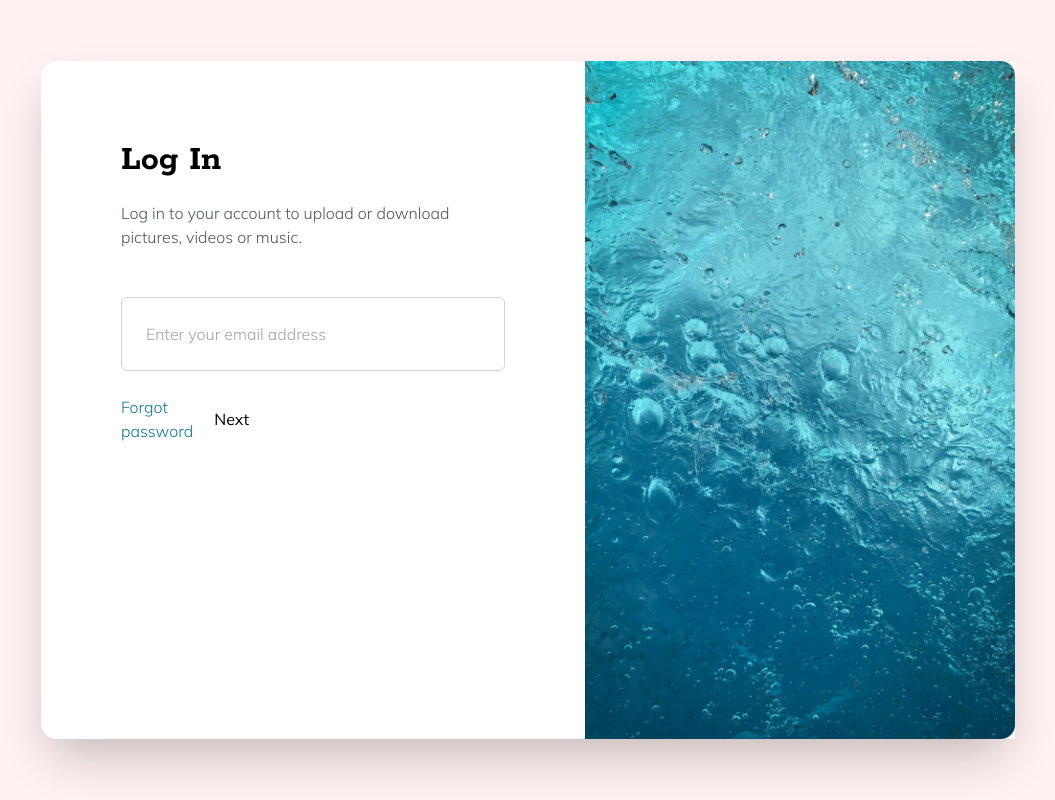
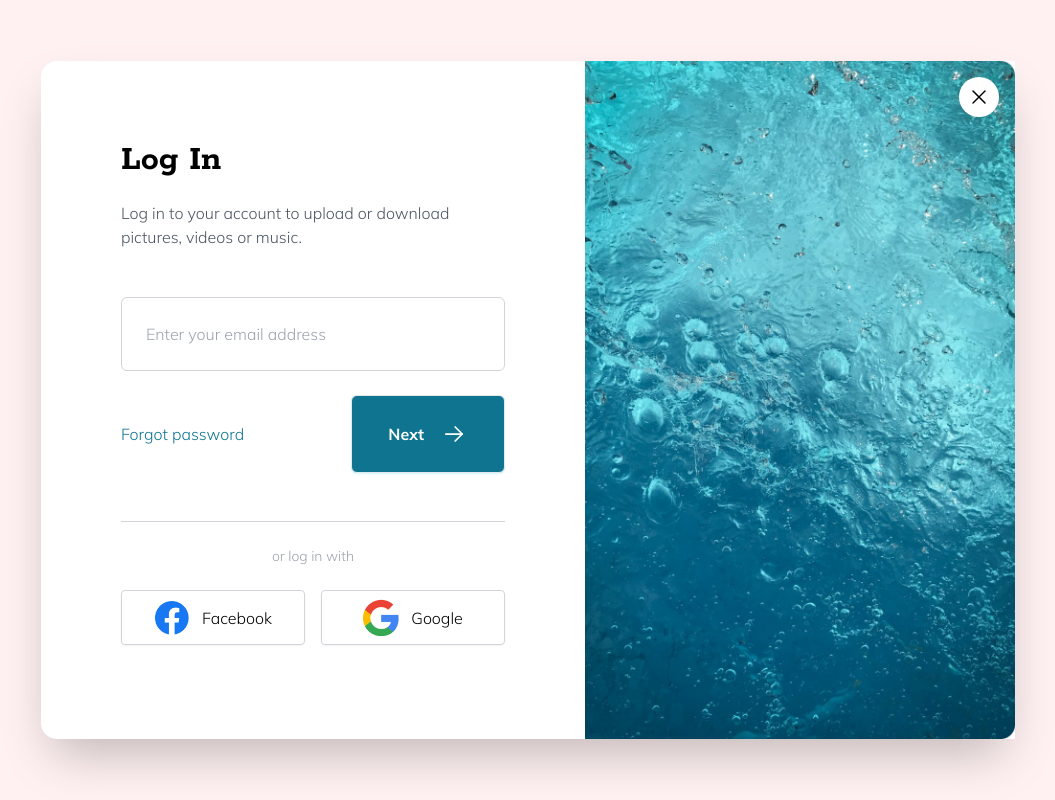
Before and after one commit to MatiurRasel/Tailwind, a plain HTML site: page mini-projects/tailwind-projects/login-modal/index.html in a window 1280 px wide. Shown: the whole page, without its empty margins (112-1167 px from the left). Drawn offline with nearby package versions, Linux system fonts and the light colour scheme.

Commit message:
added-changes

```diff
--- a/mini-projects/tailwind-projects/login-modal/index.html
+++ b/mini-projects/tailwind-projects/login-modal/index.html
@@ -48,13 +48,86 @@
                     <div class="font-thin text-cyan-700">
                         Forgot password
                     </div>
-                    <button class="w-full md:width-auto flex">
+                    <button class="w-full md:w-auto flex
+                        justify-center items-center
+                        p-6 space-x-4 font-sans font-bold text-white rounded-md
+                        shadow-lg px-9 bg-cyan-700 shadow-cyan-100
+                        hover:bg-opacity-90 shadow-sm hover:shadow-lg border
+                        transition hover:-translate-y-0.5 duration-150">
                         <span>Next</span>
+                        <svg
+                          xmlns="http://www.w3.org/2000/svg"
+                          class="w-7"
+                          viewBox="0 0 24 24"
+                          stroke-width="1.5"
+                          stroke="#ffffff"
+                          fill="none"
+                          stroke-linecap="round"
+                          stroke-linejoin="round"
+                        >
+                          <path stroke="none" d="M0 0h24v24H0z" fill="none" />
+                          <line x1="5" y1="12" x2="19" y2="12" />
+                          <line x1="13" y1="18" x2="19" y2="12" />
+                          <line x1="13" y1="6" x2="19" y2="12" />
+                        </svg>
                     </button>
                 </div>
-            </div>
+                <!-- Border -->
+                <div class="mt-12 border-b border-b-gray-300"></div>
+                    <!-- Bottom Content -->
+                    <p class="py-6 text-sm font-thin text-center text-gray-400">
+                        or log in with
+                    </p>
+                    <!-- Bottom Buttons Container -->
+                    <div class="flex flex-col space-x-0 space-y-6
+                            md:flex-row md:space-x-4 md:space-y-0">
+                            <button class="flex items-center justify-center
+                            py-2 space-x-3 border border-gray-300 rounded
+                             shadow-sm hover:bg-opacity-30 hover:shadow-lg
+                             hover:-translate-y-0.5 transition duration-150
+                             md:w-1/2">
+                                <img src="images/facebook.png" alt=""
+                                    class="w-9">
+                                <span class="font-thin">Facebook</span>
+                            </button>
+
+                            <button class="flex items-center justify-center
+                            py-2 space-x-3 border border-gray-300 rounded
+                             shadow-sm hover:bg-opacity-30 hover:shadow-lg
+                             hover:-translate-y-0.5 transition duration-150
+                             md:w-1/2">
+                                <img src="images/google.png" alt=""
+                                    class="w-9">
+                                <span class="font-thin">Google</span>
+                            </button>
+                    </div>
+                </div>
+
             <!-- Right Side -->
             <img src="images/image.jpg" alt="" class="w-[430px] hidden md:block">
+            <!-- Close Button -->
+                <div class="group absolute -top-5 right-4
+                        flex items-center justify-center
+                        w-10 h-10 bg-gray-200 rounded-full
+                        md:bg-white md:top-4
+                        hover:cursor-pointer
+                        hover:-translate-y-0.5 transition
+                        duration-150">
+                    <svg
+                      xmlns="http://www.w3.org/2000/svg"
+                      class="w-6 h-6 text-black group-hover:text-gray-600"
+                      viewBox="0 0 24 24"
+                      stroke-width="1.5"
+                      stroke="currentColor"
+                      fill="none"
+                      stroke-linecap="round"
+                      stroke-linejoin="round"
+                    >
+                      <path stroke="none" d="M0 0h24v24H0z" fill="none" />
+                      <line x1="18" y1="6" x2="6" y2="18" />
+                      <line x1="6" y1="6" x2="18" y2="18" />
+                    </svg>
+                </div>
         </div>
     </div>
 </body>
```
